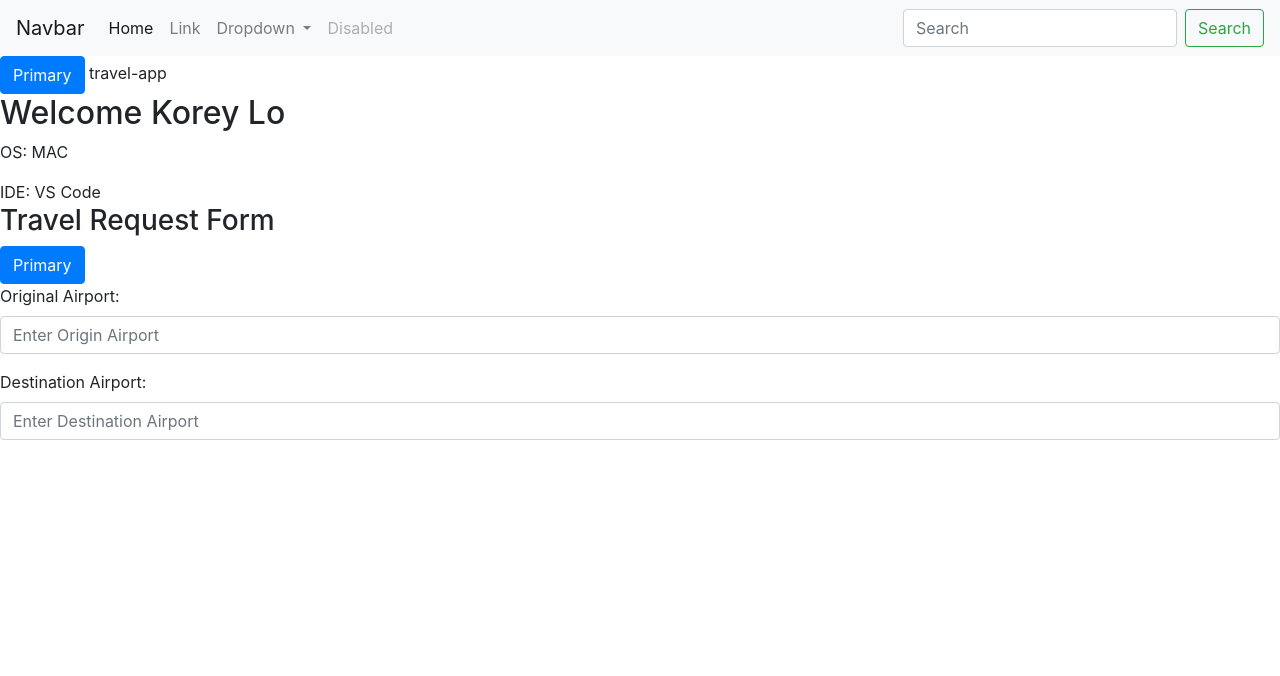
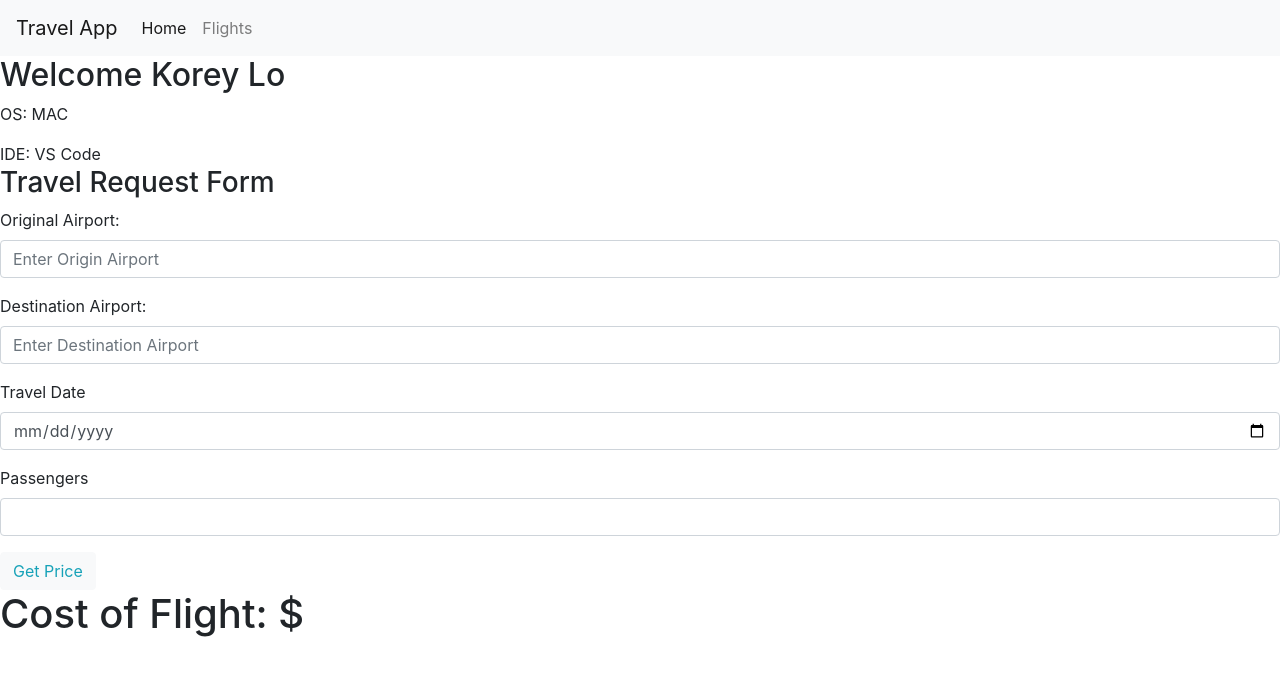
Before and after one commit to koreylo9/CSC463, an Angular app: page / in a window 1280 px wide. Shown: the top 676 px of the page. Built offline with nearby package versions, Linux system fonts and the light colour scheme.

Commit message:
added form plus ngmodel for price

```diff
--- a/src/app/app.component.html
+++ b/src/app/app.component.html
@@ -1,4 +1,21 @@
-{{title}}
+<nav class="navbar navbar-expand-lg navbar-light bg-light">
+  <a class="navbar-brand" href="#">{{title}}</a>
+  <button class="navbar-toggler" type="button" data-toggle="collapse" data-target="#navbarSupportedContent" aria-controls="navbarSupportedContent" aria-expanded="false" aria-label="Toggle navigation">
+    <span class="navbar-toggler-icon"></span>
+  </button>
+
+  <div class="collapse navbar-collapse" id="navbarSupportedContent">
+    <ul class="navbar-nav mr-auto">
+      <li class="nav-item active">
+        <a class="nav-link" href="#">Home <span class="sr-only">(current)</span></a>
+      </li>
+      <li class="nav-item">
+        <a class="nav-link" href="#">Flights</a>
+      </li>
+    </ul>
+  </div>
+</nav>
+
 <h2>Welcome Korey Lo</h2>
 <p>OS: MAC
 <p>IDE: VS Code
--- a/src/app/app.component.ts
+++ b/src/app/app.component.ts
@@ -6,5 +6,5 @@ import { Component } from '@angular/core';
   styleUrls: ['./app.component.css']
 })
 export class AppComponent {
-  title = 'travel-app';
+  title = 'Travel App';
 }
--- a/src/app/app.module.ts
+++ b/src/app/app.module.ts
@@ -3,6 +3,7 @@ import { NgModule } from '@angular/core';
 
 import { AppComponent } from './app.component';
 import { TravelRequestComponent } from './travel-request/travel-request.component';
+import { FormsModule } from '@angular/forms';
 
 @NgModule({
   declarations: [
@@ -10,7 +11,8 @@ import { TravelRequestComponent } from './travel-request/travel-request.componen
     TravelRequestComponent
   ],
   imports: [
-    BrowserModule
+    BrowserModule,
+    FormsModule
   ],
   providers: [],
   bootstrap: [AppComponent]
--- a/src/app/travel-request/travel-request.component.html
+++ b/src/app/travel-request/travel-request.component.html
@@ -1,5 +1,4 @@
 <h3>Travel Request Form</h3>
-<button type="button" class="btn btn-primary">Primary</button>
 <form>
   <div class="form-group">
     <label for="originationAirport">Original Airport: </label>
@@ -8,7 +7,22 @@
   </div>
   <div class="form-group">
     <label for="destinationAirport">Destination Airport: </label>
-    <input type="text" class="form-control" id="destinationAirport" aria-describedby="originAir" placeholder="Enter Destination Airport">
+    <input type="text" class="form-control" id="destinationAirport" aria-describedby="destinAir" placeholder="Enter Destination Airport">
     <small id="destinAir" class="form-text text-muted"></small>
   </div>
+  <div class="form-group">
+    <label for="travelDate">Travel Date </label>
+    <input type="date" class="form-control" id="travelDate" aria-describedby="travel-date">
+    <small id="travel-date" class="form-text text-muted"></small>
+  </div>
+  <div class="form-group">
+    <label for="passengers">Passengers </label>
+    <input [(ngModel)]="passengers"  name="passengers" type="number" class="form-control" id="passengers" aria-describedby="numPassengers">
+    <small id="numPassengers" class="form-text text-muted"></small>
+  </div>
+  <button (click)="calculatePrice()"
+                class="btn btn-light text-info" id="price" name="price">
+                Get Price
+            </button>
+  <h1>Cost of Flight: ${{price}}</h1>
 </form>
--- a/src/app/travel-request/travel-request.component.ts
+++ b/src/app/travel-request/travel-request.component.ts
@@ -8,8 +8,22 @@ import { Component, OnInit } from '@angular/core';
 export class TravelRequestComponent implements OnInit {
 
   constructor() { }
+  // tslint:disable-next-line: no-inferrable-types
+  passengers: number;
+  price: number;
+
+  // tslint:disable-next-line: typedef
+  public calculatePrice() {
+    if (isNaN(this.passengers)){
+        this.passengers = 0;
+    }
+    this.passengers = +this.passengers;
+    console.log(this.passengers);
+    this.price = 150 * this.passengers;
+}
 
   ngOnInit(): void {
   }
 
+
 }
--- a/src/index.html
+++ b/src/index.html
@@ -8,43 +8,6 @@
   <link rel="icon" type="image/x-icon" href="favicon.ico">
 </head>
 <body>
-  <nav class="navbar navbar-expand-lg navbar-light bg-light">
-    <a class="navbar-brand" href="#">Navbar</a>
-    <button class="navbar-toggler" type="button" data-toggle="collapse" data-target="#navbarSupportedContent" aria-controls="navbarSupportedContent" aria-expanded="false" aria-label="Toggle navigation">
-      <span class="navbar-toggler-icon"></span>
-    </button>
-
-    <div class="collapse navbar-collapse" id="navbarSupportedContent">
-      <ul class="navbar-nav mr-auto">
-        <li class="nav-item active">
-          <a class="nav-link" href="#">Home <span class="sr-only">(current)</span></a>
-        </li>
-        <li class="nav-item">
-          <a class="nav-link" href="#">Link</a>
-        </li>
-        <li class="nav-item dropdown">
-          <a class="nav-link dropdown-toggle" href="#" id="navbarDropdown" role="button" data-toggle="dropdown" aria-haspopup="true" aria-expanded="false">
-            Dropdown
-          </a>
-          <div class="dropdown-menu" aria-labelledby="navbarDropdown">
-            <a class="dropdown-item" href="#">Action</a>
-            <a class="dropdown-item" href="#">Another action</a>
-            <div class="dropdown-divider"></div>
-            <a class="dropdown-item" href="#">Something else here</a>
-          </div>
-        </li>
-        <li class="nav-item">
-          <a class="nav-link disabled" href="#">Disabled</a>
-        </li>
-      </ul>
-      <form class="form-inline my-2 my-lg-0">
-        <input class="form-control mr-sm-2" type="search" placeholder="Search" aria-label="Search">
-        <button class="btn btn-outline-success my-2 my-sm-0" type="submit">Search</button>
-      </form>
-    </div>
-  </nav>
-  <button type="button" class="btn btn-primary">Primary</button>
-
   <app-root></app-root>
 </body>
 </html>
```
